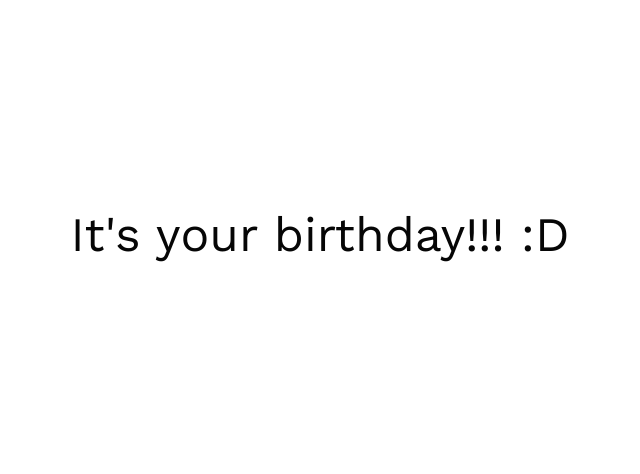
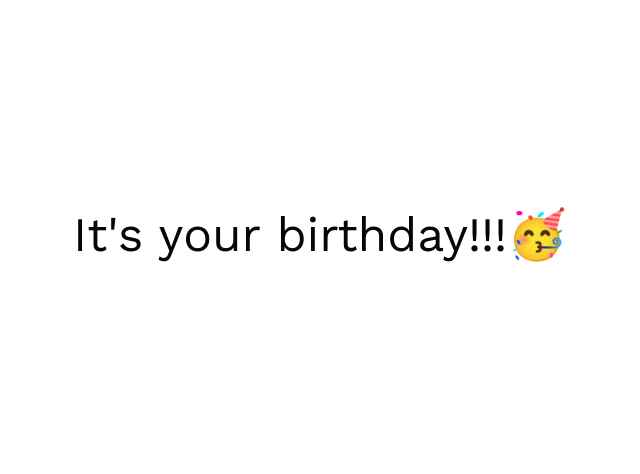
Before and after one commit to sairam-suravarapu/happy-birthday-, a website: page index.html in a window 1280 px wide. Shown: the part 2-476 px from the top of the page, without its empty margins (320-960 px from the left). Drawn offline with nearby package versions, Linux system fonts and the light colour scheme.

Commit message:
Update index.html

```diff
--- a/index.html
+++ b/index.html
@@ -20,7 +20,7 @@
       <p class="two" id="greetingText">I really like your name btw!</p>
     </div>
     <div class="three">
-      <p>It's your birthday!!! :D</p>
+      <p>It's your birthday!!!🥳</p>
     </div>
     <div class="four">
       <div class="text-box">
```
